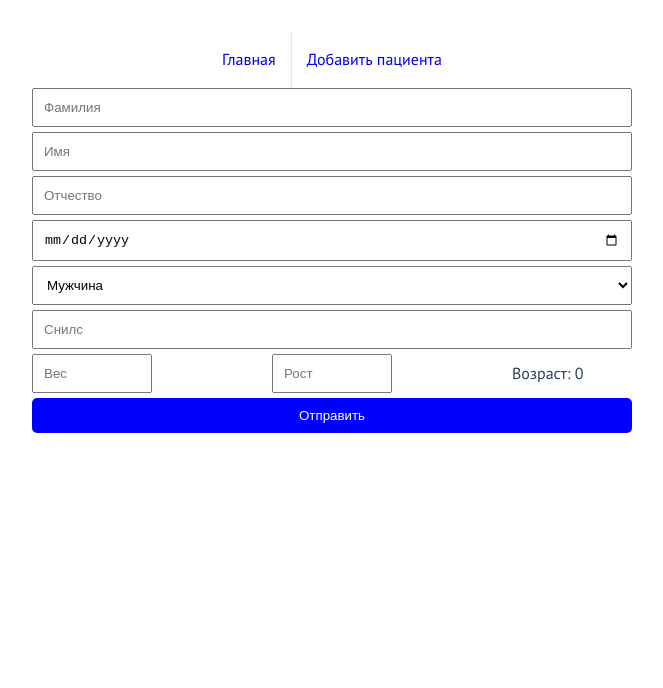
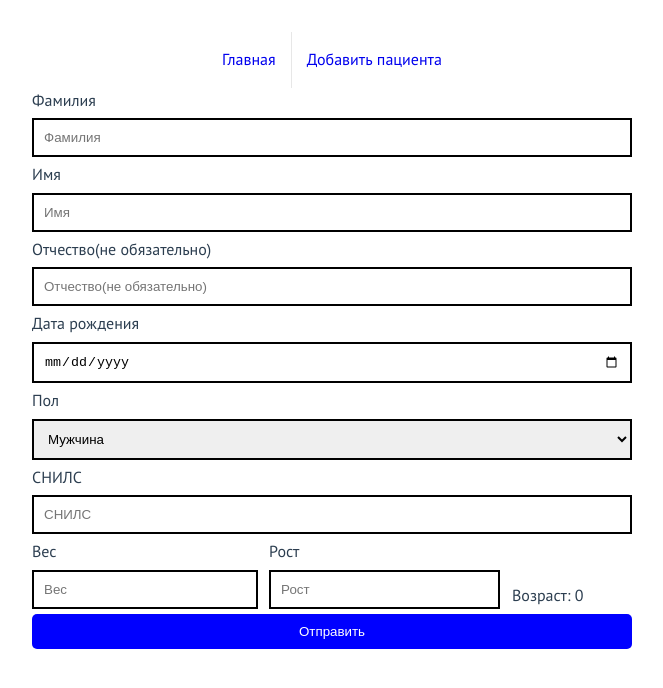
Before and after one commit to ilyakaverin/komtek-assignment, a Vue app: page /add/1 in a window 1280 px wide. Shown: the top 688 px of the page, without its empty margins (308-971 px from the left). Built offline with nearby package versions, Linux system fonts and the light colour scheme.

Commit message:
add input component

```diff
--- a/src/components/Button.vue
+++ b/src/components/Button.vue
@@ -24,4 +24,7 @@ button {
 button:hover {
   background: rgba(202, 202, 202, 0.9);
 }
+button:active {
+  transform: translateY(4px);
+}
 </style>
--- /dev/null
+++ b/src/components/TextInput.vue
@@ -0,0 +1,52 @@
+<template>
+    <section>
+        <span>{{placeholder}}</span>
+<input
+        v-bind:class="[errors.includes(`${inputName}`) ? 'danger' : null]"
+        :type="type"
+        :placeholder="placeholder"
+        @input="$emit(`update:${inputName}`, $event.target.value)"
+        v-model="this.field"
+      />
+    <span class="error" v-if="errors.includes(`${inputName}`)">Ошибка</span>
+
+    </section>
+
+
+</template>
+
+<script>
+export default {
+    props: {
+        inputName: String,
+        placeholder: String,
+        errors: Array,
+        type: String,
+        fieldProp: String
+    },
+    data() {
+        return {
+            field: this.fieldProp
+        }
+
+    }
+
+}
+</script>
+
+<style scoped>
+input {
+     padding: 10px;
+     width: 100%;
+     border: 2px solid black;
+     margin-top: 5px;
+}
+.error {
+  color: red;
+}
+.danger {
+  border: 1px solid red;
+}
+
+
+</style>
--- a/src/views/AddPatient.vue
+++ b/src/views/AddPatient.vue
@@ -1,6 +1,7 @@
 <script lang="ts">
 import { calculate_age } from "@/service";
 import Button from "@/components/Button.vue";
+import TextInput from "@/components/TextInput.vue";
 import { Patient } from "@/classes";
 import { useEntitiesStore } from "@/stores/patients";
 import { nanoid } from "nanoid";
@@ -19,6 +20,9 @@ export default {
       return null;
     });
     return { store, current };
+  },
+  components: {
+    TextInput, Button
   },
   data() {
     return {
@@ -101,67 +105,22 @@ export default {
 <template>
   <div class="container">
     <form>
-      <input
-        v-bind:class="[this.errors.includes('surname') ? 'danger' : null]"
-        type="text"
-        placeholder="Фамилия"
-        v-model="surname"
-      />
-      <span class="error" v-if="this.errors.includes('surname')">Ошибка</span>
-      <input
-        v-bind:class="[this.errors.includes('name') ? 'danger' : null]"
-        type="text"
-        placeholder="Имя"
-        v-model="name"
-      />
-      <span class="error" v-if="this.errors.includes('name')">Ошибка</span>
-      <input
-        v-bind:class="[this.errors.includes('secondName') ? 'danger' : null]"
-        type="text"
-        placeholder="Отчество"
-        v-model="secondName"
-      />
-      <span class="error" v-if="this.errors.includes('secondName')"
-        >Ошибка</span
-      >
-      <input
-        v-bind:class="[this.errors.includes('birthdate') ? 'danger' : null]"
-        type="date"
-        placeholder="Дата рождения"
-        v-model="birthdate"
-      />
-      <span class="error" v-if="this.errors.includes('birthdate')">Ошибка</span>
+      <TextInput v-model:surname="surname" inputName="surname" :placeholder="'Фамилия'" :errors="this.errors" type="text" :fieldProp="surname"   />
+      <TextInput v-model:name="name" inputName="name" :placeholder="'Имя'" :errors="this.errors" type="text" :fieldProp="name"   />
+      <TextInput v-model:secondName="secondName" inputName="secondName" :placeholder="'Отчество(не обязательно)'" :errors="this.errors" type="text" :fieldProp="secondName"   />
+      <TextInput v-model:birthdate="birthdate" inputName="birthdate" :placeholder="'Дата рождения'" :errors="this.errors" type="date" :fieldProp="birthdate"   />
+      <span>Пол</span>
       <select name="sex" id="gender" v-model="gender">
         <option value="Male">Мужчина</option>
         <option value="Female">Женщина</option>
       </select>
-      <input
-        v-bind:class="[this.errors.includes('snils') ? 'danger' : null]"
-        type="text"
-        placeholder="Снилс"
-        v-model="snils"
-      />
-      <span class="error" v-if="this.errors.includes('snils')">Ошибка</span>
+      <TextInput v-model:snils="snils" inputName="snils" :placeholder="'СНИЛС'" :errors="this.errors" type="text" :fieldProp="snils"   />
       <div class="input-group">
-        <input
-          v-bind:class="[this.errors.includes('weight') ? 'danger' : null]"
-          type="number"
-          placeholder="Вес"
-          v-model="weight"
-        />
-        <span class="error" v-if="this.errors.includes('weight')">Ошибка</span>
-        <input
-          v-bind:class="[this.errors.includes('height') ? 'danger' : null]"
-          type="number"
-          placeholder="Рост"
-          v-model="height"
-        />
-        <span class="error" v-if="this.errors.includes('height')">Ошибка</span>
+        <TextInput v-model:weight="weight" inputName="weight" :placeholder="'Вес'" :errors="this.errors" :fieldProp="weight"   />
+        <TextInput v-model:height="height" inputName="height" :placeholder="'Рост'" :errors="this.errors" :fieldProp="height"   />
         <span class="age">Возраст: {{ calc_age }}</span>
       </div>
-      <button @click="action">
-        {{ !this.current ? "Отправить" : "Обновить" }}
-      </button>
+      <Button @click="action" :name="!this.current ? 'Отправить' : 'Обновить'" />
     </form>
   </div>
 </template>
@@ -173,9 +132,9 @@ form {
   gap: 5px;
   width: 100%;
 }
-form input,
 select {
   padding: 10px;
+  border: 2px solid black;
 }
 form .input-group {
   display: flex;
@@ -187,21 +146,10 @@ form .input-group input {
 }
 form .input-group span {
   flex-basis: 20%;
+  align-self: flex-end
 }
-.error {
-  color: red;
-}
-.danger {
-  border: 1px solid red;
-}
-button {
-  border: none;
-  background: blue;
-  color: white;
-  padding: 10px;
-  border-radius: 5px;
-  cursor: pointer;
-}
+
+
 .container {
   max-width: 50%;
   margin: 0 auto;
```
